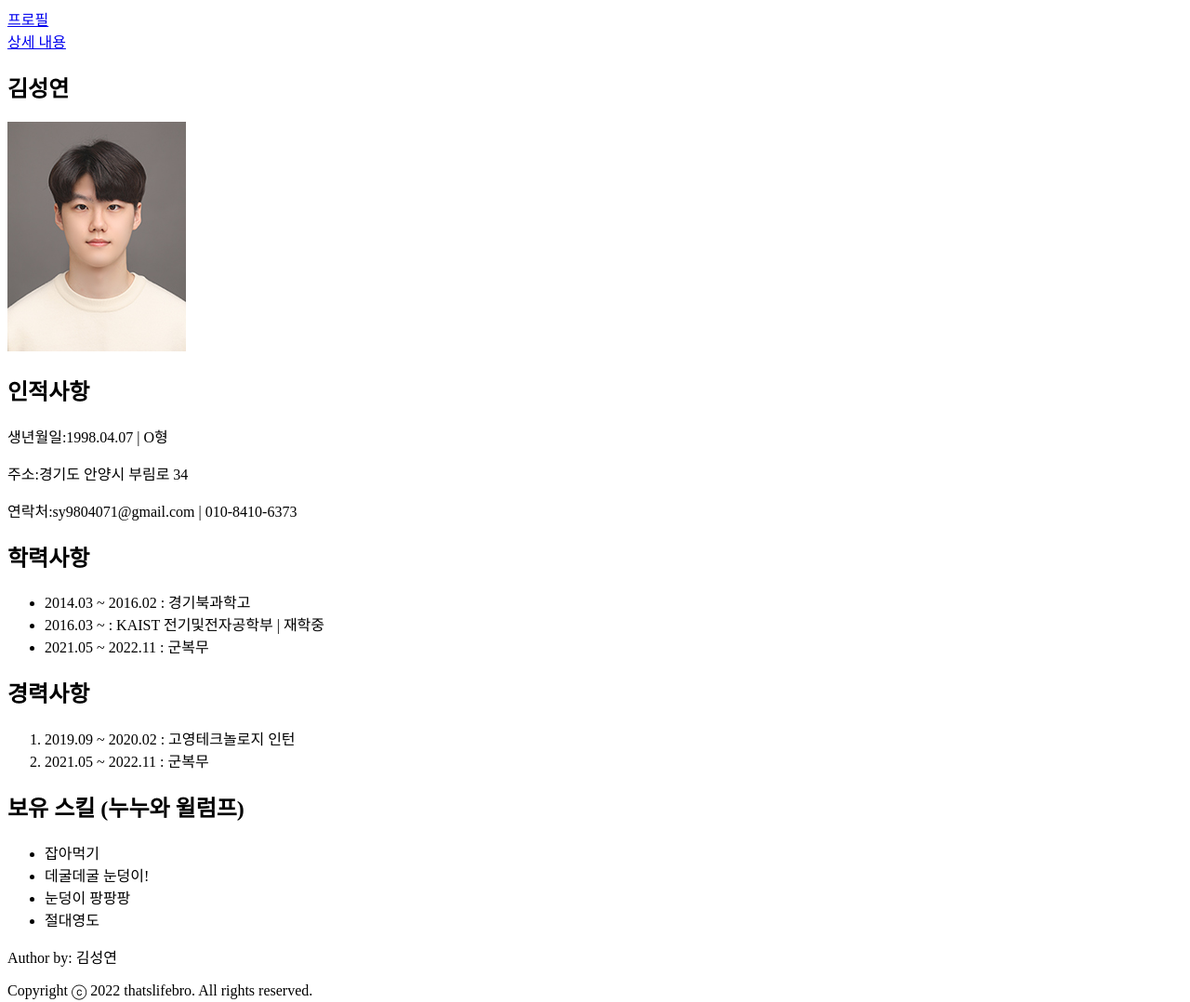
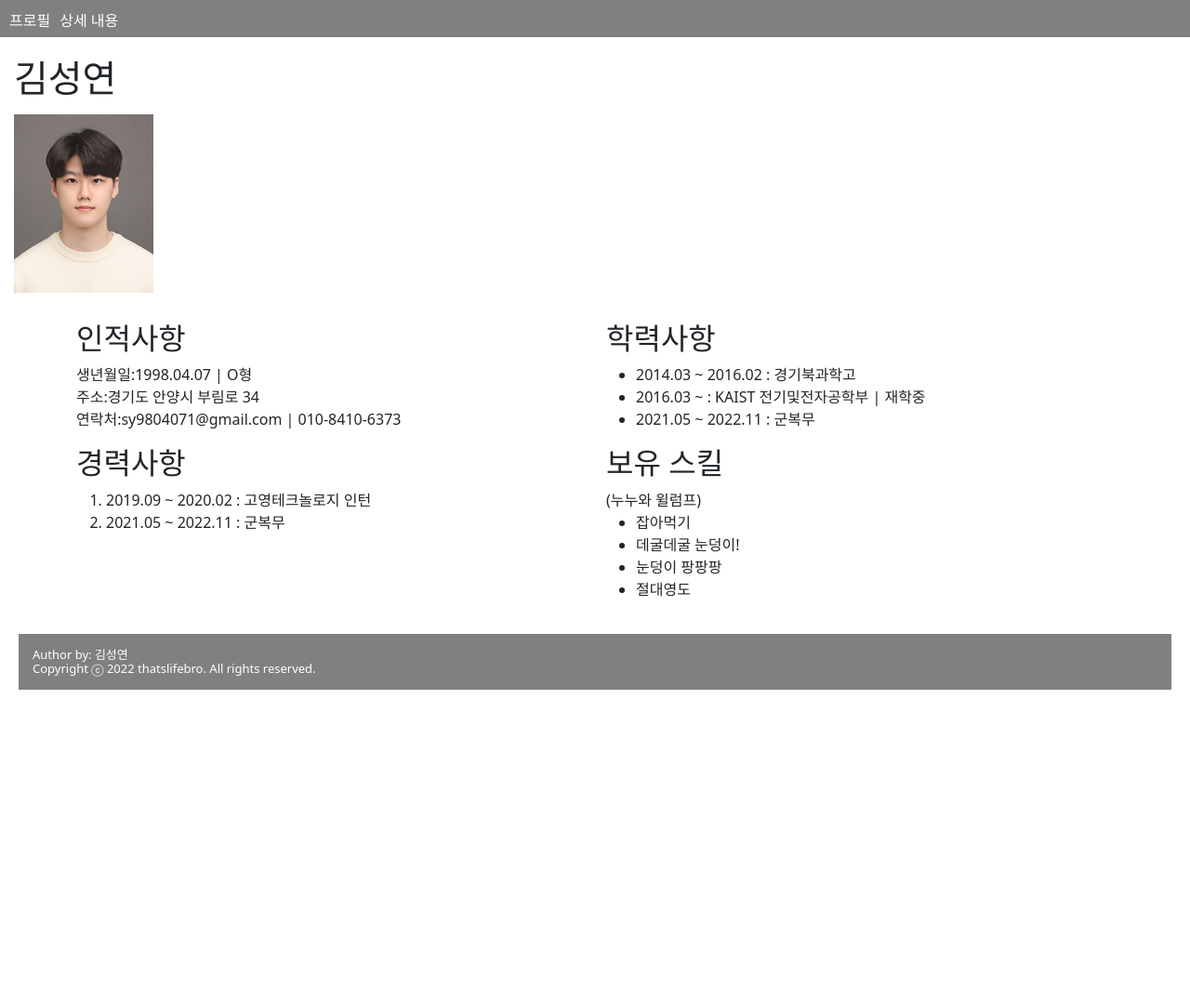
Before and after one commit to thatslifebro/intro_me, a plain HTML site: page index.html in a window 1280 px wide. Shown: the whole page at 93% size. After the commit the page ends 800 px from the top, so only its background shows below. Drawn offline with nearby package versions, Linux system fonts and the light colour scheme.

Commit message:
css파일 만들고 html수정

```diff
--- a/index.css
+++ b/index.css
@@ -0,0 +1,77 @@
+* {
+    padding: 0px;
+    margin: 0px;
+}
+
+nav{
+    height: 40px;
+    background-color: grey;
+    margin-bottom: 20px;
+    padding: 10px 0 0 0;
+}
+
+nav ul{
+    list-style: none;
+    padding: 0;
+}
+
+nav ul li{
+    float: left;
+    margin-left: 10px;
+}
+
+nav ul li a{
+    display: block;
+    text-decoration: none;
+    color: white;
+    transition: all 0.5s linear;
+}
+
+nav ul li a:hover{
+    background-color: darkgrey;
+    color: white;
+    letter-spacing: 4px;
+}
+
+.profile{
+    width: 150px;
+    height: 192px;
+    margin: 15px 15px 30px 15px;
+    overflow: hidden;
+}
+
+main article h1{
+    margin: 15px;
+}
+
+main article img{
+    width: 150px;
+    height: 192px;
+    overflow: hidden;
+    transition: scale 0.5s linear;
+}
+
+main article img:hover{
+    scale: 1.2;
+}
+
+.section1 ul{
+    list-style: none;
+    padding: 0;
+}
+
+.section4 h2 span{
+    font-size: 15px;
+}
+
+footer{
+    margin: 20px;
+    height: 60px;
+    background-color: grey;
+    color: white;
+    padding: 15px 0 0 15px;
+}
+footer p{
+    font-size: 13px;
+    line-height: 15px;
+}
--- a/index.html
+++ b/index.html
@@ -4,27 +4,39 @@
         <meta charset="UTF-8">
         <title>김성연 자기소개서</title>
         <link rel="stylesheet" href="index.css">
+        <link href="https://cdn.jsdelivr.net/npm/bootstrap@5.2.3/dist/css/bootstrap.min.css" rel="stylesheet" integrity="sha384-rbsA2VBKQhggwzxH7pPCaAqO46MgnOM80zW1RWuH61DGLwZJEdK2Kadq2F9CUG65" crossorigin="anonymous">
     </head>
     <body>
         <header>
             <nav>
-                <div><a href="index.html">프로필</a></div>
-                <div><a href="index.html">상세 내용</a></div>
+                <ul>
+                    <li><a href="#profile">프로필</a></li>
+                    <li><a href="#detail">상세 내용</a></li>
+                </ul>
             </nav>
         </header>
         <main>
             <article>
                 <h1>김성연</h1>
-                <img src="picture.jpg" alt="증명사진">
+                <div class="profile"><img src="picture.jpg" alt="증명사진"></div>
             </article>
-            <article>
-                <section class="section1">
+            <article class="container">
+                <div class="row">
+                    <section class="section1 col">
                         <h2>인적사항</h2>
-                    <p><span>생년월일:</span>1998.04.07 | O형</p>
-                    <p><span>주소:</span>경기도 안양시 부림로 34</p>
-                    <p><span>연락처:</span>sy9804071@gmail.com | 010-8410-6373</p>
+                        <ul>
+                            <li>
+                                <span>생년월일:</span>1998.04.07 | O형
+                            </li>
+                            <li>
+                                <span>주소:</span>경기도 안양시 부림로 34
+                            </li>
+                            <li>
+                                <span>연락처:</span>sy9804071@gmail.com | 010-8410-6373
+                            </li>
+                        </ul>
                     </section>
-                <section class="section2">
+                    <section class="section2 col">
                         <h2>학력사항</h2>
                         <ul>
                             <li>2014.03 ~ 2016.02 : 경기북과학고</li>
@@ -32,15 +44,17 @@
                             <li>2021.05 ~ 2022.11 : 군복무</li>
                         </ul>
                     </section>
-                <section class="section3">
+                </div>
+                <div class="row">
+                    <section class="section3 col">
                         <h2>경력사항</h2>
                         <ol>
                             <li>2019.09 ~ 2020.02 : 고영테크놀로지 인턴</li>
                             <li>2021.05 ~ 2022.11 : 군복무</li>
                         </ol>
                     </section>
-                <section class="section4">
-                    <h2>보유 스킬 (누누와 윌럼프)</h2>
+                    <section class="section4 col">
+                        <h2>보유 스킬</h2><span>(누누와 윌럼프)</span>
                         <ul>
                             <li>잡아먹기</li>
                             <li>데굴데굴 눈덩이!</li>
@@ -48,11 +62,12 @@
                             <li>절대영도</li>
                         </ul>
                     </section>
+                </div>
             </article>
         </main>
         <footer>
-            <p>Author by: 김성연</p>
-            <p>Copyright ⓒ 2022 thatslifebro. All rights reserved.</p>
+            <p>Author by: 김성연<br>Copyright ⓒ 2022 thatslifebro. All rights reserved.</p>
         </footer>
+        <script src="https://cdn.jsdelivr.net/npm/bootstrap@5.2.3/dist/js/bootstrap.bundle.min.js" integrity="sha384-kenU1KFdBIe4zVF0s0G1M5b4hcpxyD9F7jL+jjXkk+Q2h455rYXK/7HAuoJl+0I4" crossorigin="anonymous"></script>
     </body>
 </html>
```
Lines whose indentation alone changed are shown as unchanged.
